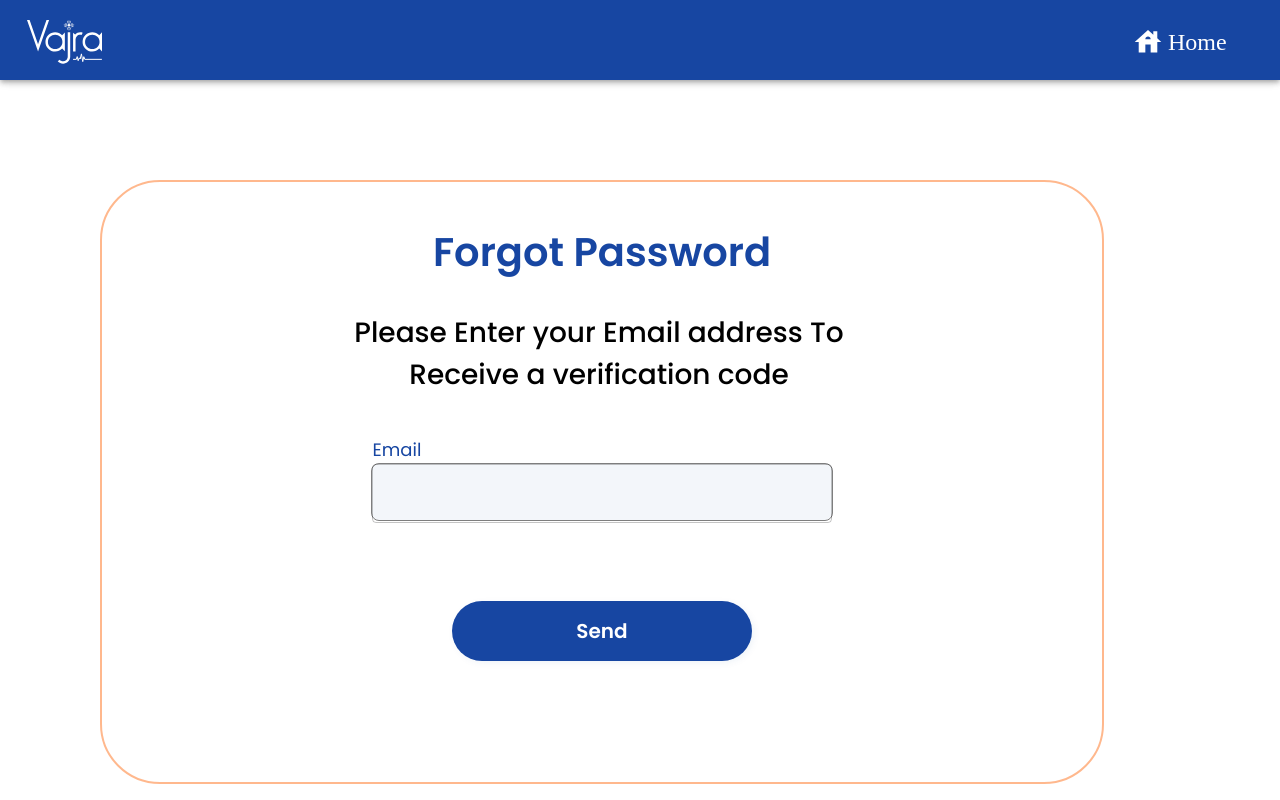
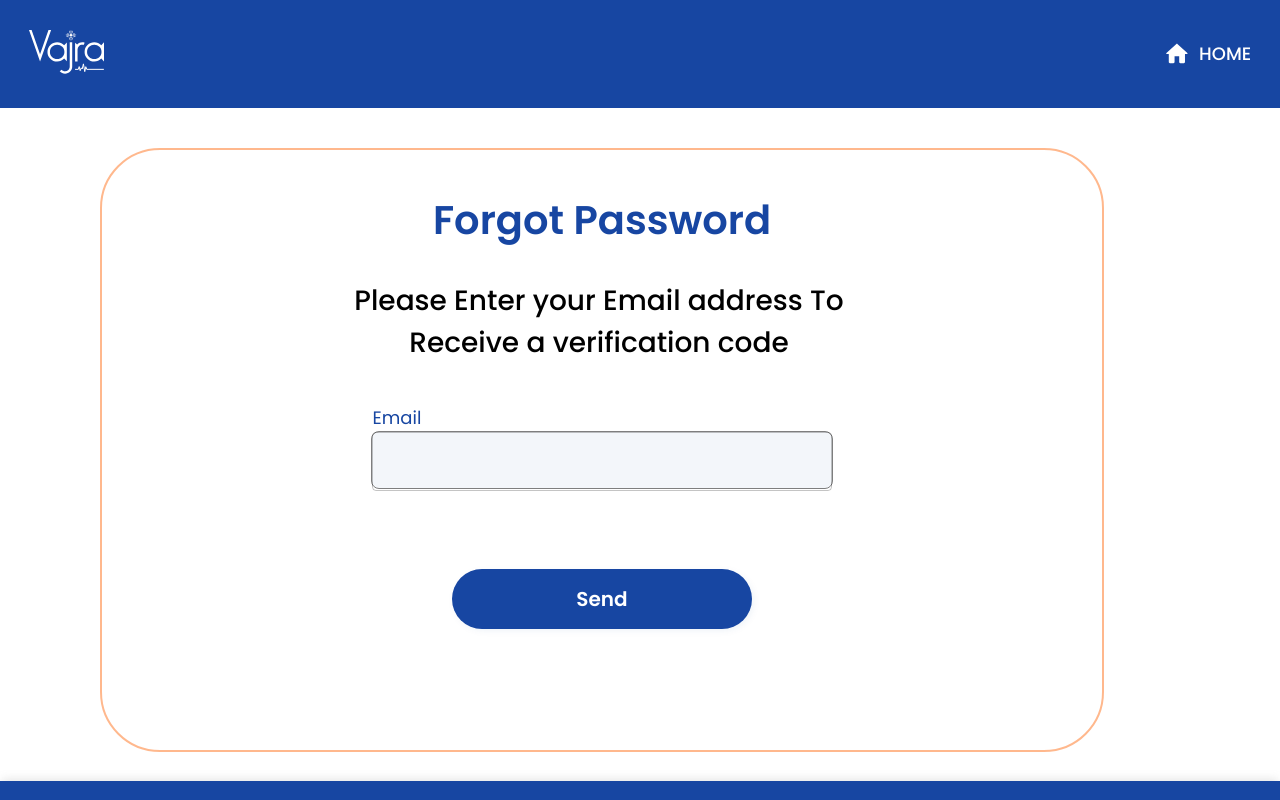
Before and after one commit to Abhistacker1705/VajraAdmin, a React (Vite) app: page /forgotpass in a window 1280 px wide. Shown: the top 800 px of the page. Built offline with nearby package versions, Linux system fonts and the light colour scheme.

Commit message:
Made changes in SideBar Wrapper

```diff
--- a/package.json
+++ b/package.json
@@ -14,6 +14,7 @@
     "@emotion/styled": "^11.11.0",
     "@mui/icons-material": "^5.11.16",
     "@mui/material": "^5.13.6",
+    "axios": "^1.4.0",
     "react": "^18.2.0",
     "react-dom": "^18.2.0",
     "react-router": "^6.14.1",
--- a/src/components/AllHospitalComponents/HospitalTable.jsx
+++ b/src/components/AllHospitalComponents/HospitalTable.jsx
@@ -14,7 +14,7 @@ const HospitalTable = ({searchedFilteredHospData}) => {
     <Box
       sx={{
         width: "100%",
-        overflowX: {xs: "scroll", sm: "visible"},
+        overflowX: {xs: "scroll", desktop: "visible"},
       }}>
       <Table
         aria-label="simple table"
--- a/src/components/AllHospitalComponents/SideBarWrapper.jsx
+++ b/src/components/AllHospitalComponents/SideBarWrapper.jsx
@@ -96,6 +96,7 @@ const SideBarWrapper = (props) => {
         sx={{
           borderRadius: "0",
           gap: "1rem",
+          paddingLeft: "1rem",
           color: "#FFFFFF",
           backgroundColor: "primary.main",
           justifyContent: "start",
--- a/src/components/LoginComponents/Navbar.jsx
+++ b/src/components/LoginComponents/Navbar.jsx
@@ -1,7 +1,8 @@
 import React from "react";
 import VajraLogo from "/VajraLogo.svg";
-import {Box, Stack, Link, Typography, IconButton, Icon} from "@mui/material";
+import {Box, Stack, Typography, IconButton} from "@mui/material";
 import HomeRoundedIcon from "@mui/icons-material/HomeRounded";
+import {Link} from "react-router-dom";
 const Navbar = () => {
   return (
     <Stack
@@ -20,17 +21,25 @@ const Navbar = () => {
           alt="Vajra Admin Sign Page"
         />
       </Box>
-      <Box display="flex" justifyContent="space-between" alignItems="center">
+      <Box
+        sx={{textDecoration: "none"}}
+        component={Link}
+        to="/"
+        display="flex"
+        justifyContent="space-between"
+        alignItems="center">
         <IconButton>
           <HomeRoundedIcon sx={{color: "#FFFFFF"}} />
         </IconButton>
-        <Link
-          sx={{display: {mobile: "none", laptop: "block"}}}
-          underline="hover"
-          color="#FFFFFF"
+        <Typography
+          sx={{
+            display: {mobile: "none", laptop: "block"},
+            color: "#FFFFFF",
+            textDecoration: "none",
+          }}
           variant="body1">
           HOME
-        </Link>
+        </Typography>
       </Box>
     </Stack>
   );
--- a/src/pages/ForgotPassword.jsx
+++ b/src/pages/ForgotPassword.jsx
@@ -4,15 +4,17 @@ import {
   AppBar,
   Toolbar,
   Typography,
-  Link,
   TextField,
   Box,
   Button,
 } from "@mui/material";
-import HouseIcon from "@mui/icons-material/House";
+import {Link} from "react-router-dom";
+// import HouseIcon from "@mui/icons-material/House";
+import Navbar from "../components/LoginComponents/Navbar";
+import Footer from "../components/LoginComponents/Footer";
 
 const Forgot = () => {
-  let [email, setEmail] = useState();
+  let [email, setEmail] = useState("");
   let [error, setError] = useState(false);
   let [successMessage, setSuccessMessage] = useState("");
   let [errorMessage, setErrorMessage] = useState("");
@@ -63,8 +65,8 @@ const Forgot = () => {
   };
 
   return (
-    <Box textAlign="center" width="100%">
-      <Box>
+    <Box textAlign="center" width="100%" minHeight="100vh">
+      {/* <Box>
         <AppBar sx={{background: "primary.main"}}>
           <Toolbar
             sx={{
@@ -112,9 +114,12 @@ const Forgot = () => {
                   width: "40px",
                   height: "31.85px",
                   marginTop: "10px",
-                }}></HouseIcon>
+                }}
+              />
             </Typography>
-            <Link
+            <Button
+              component={Link}
+              to="/"
               sx={{
                 color: "#FFFFFF",
                 marginTop: "4px",
@@ -122,6 +127,7 @@ const Forgot = () => {
                 fontSize: "24px",
                 fontWeight: "500",
                 textDecoration: "none",
+                textTransform: "none",
                 visibility: {
                   xl: "visible",
                   lg: "visible",
@@ -131,10 +137,11 @@ const Forgot = () => {
                 },
               }}>
               Home
-            </Link>
+            </Button>
           </Toolbar>
         </AppBar>
-      </Box>
+      </Box> */}
+      <Navbar />
 
       <Box
         sx={{
@@ -162,12 +169,13 @@ const Forgot = () => {
             xs: "18px",
           },
           marginTop: {
-            xl: "240px",
-            lg: "180px",
-            md: "160px",
-            sm: "140px",
-            xs: "120px",
+            xl: "40px",
+            lg: "40px",
+            md: "40px",
+            sm: "40px",
+            xs: "20px",
           },
+          marginBottom: "2rem",
         }}>
         <Box marginTop="40px">
           <Typography
@@ -328,8 +336,9 @@ const Forgot = () => {
           </form>
         </Box>
       </Box>
+      <Footer />
 
-      <footer
+      {/* <footer
         width={{xl: "100%", lg: "100%", md: "100%", sm: "100%", xs: "100%"}}>
         <Box
           sx={{
@@ -415,7 +424,7 @@ const Forgot = () => {
             Terms & conditions | FAQ’s
           </Typography>
         </Box>
-      </footer>
+      </footer> */}
     </Box>
   );
 };
```
Also changed, not shown: 1 other file (tests, documents, lock files or other folders).
